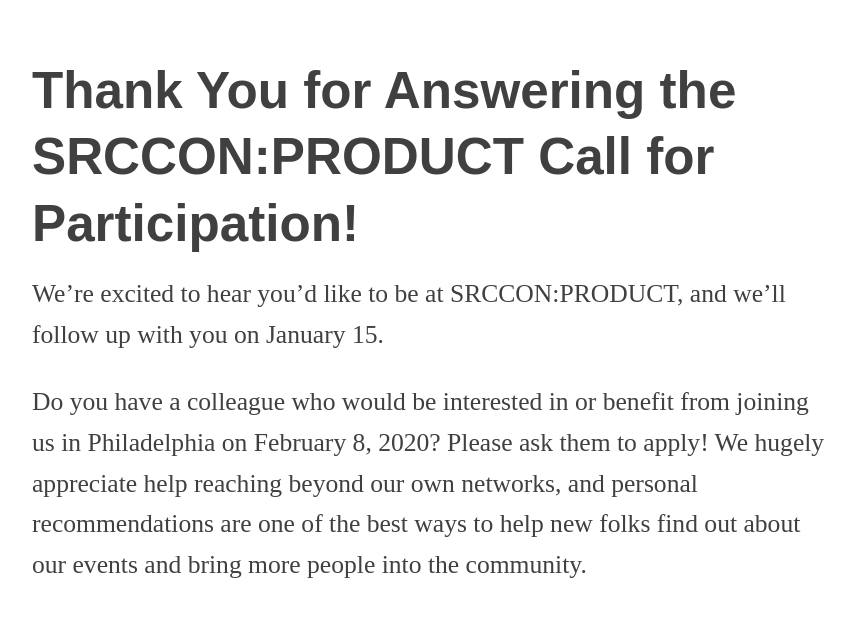
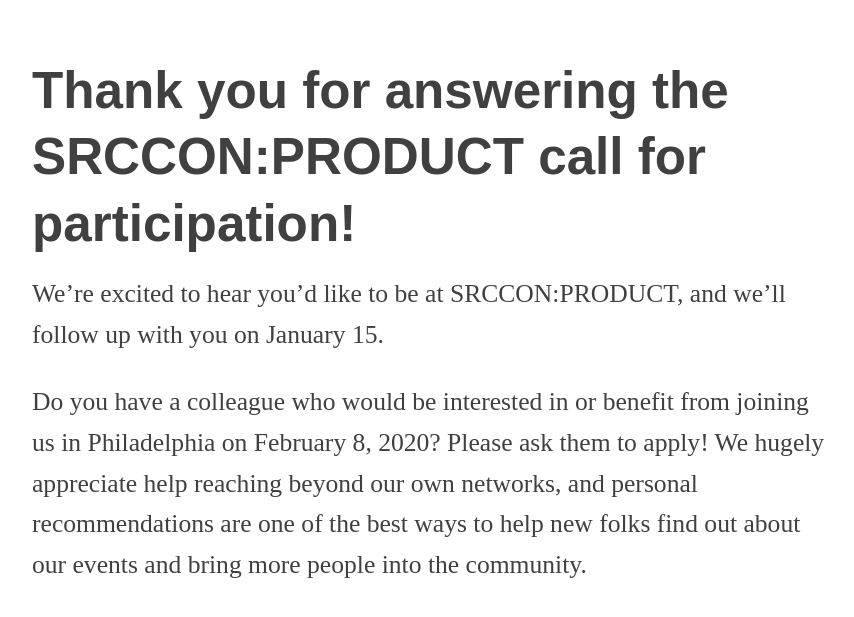
Before and after one commit to OpenNews/srccon-product, a Jekyll site: the page built from participation_thanks.md, in a window 1280 px wide and 900 px high, scrolled down 363 px, cut to the strip 198-815 px from the top of the window. Shown: the whole strip, without its empty margins (208-1062 px from the left). Built offline with Jekyll 4.4.1, drawn with Linux system fonts in a browser that asks for light colours.

Commit message:
match sentence casing for page heds

```diff
--- a/participation_thanks.md
+++ b/participation_thanks.md
@@ -5,7 +5,7 @@
 title: SRCCON:PRODUCT 2020 — Thanks for Answering Our Call for Participation!
 ---
 
-# Thank You for Answering the SRCCON:PRODUCT Call for Participation!
+# Thank you for answering the SRCCON:PRODUCT call for participation!
 
 We're excited to hear you'd like to be at SRCCON:PRODUCT, and we’ll follow up with you on January 15.
 
```
Also changed, not shown: participation_form.md (+1 -1 lines).
